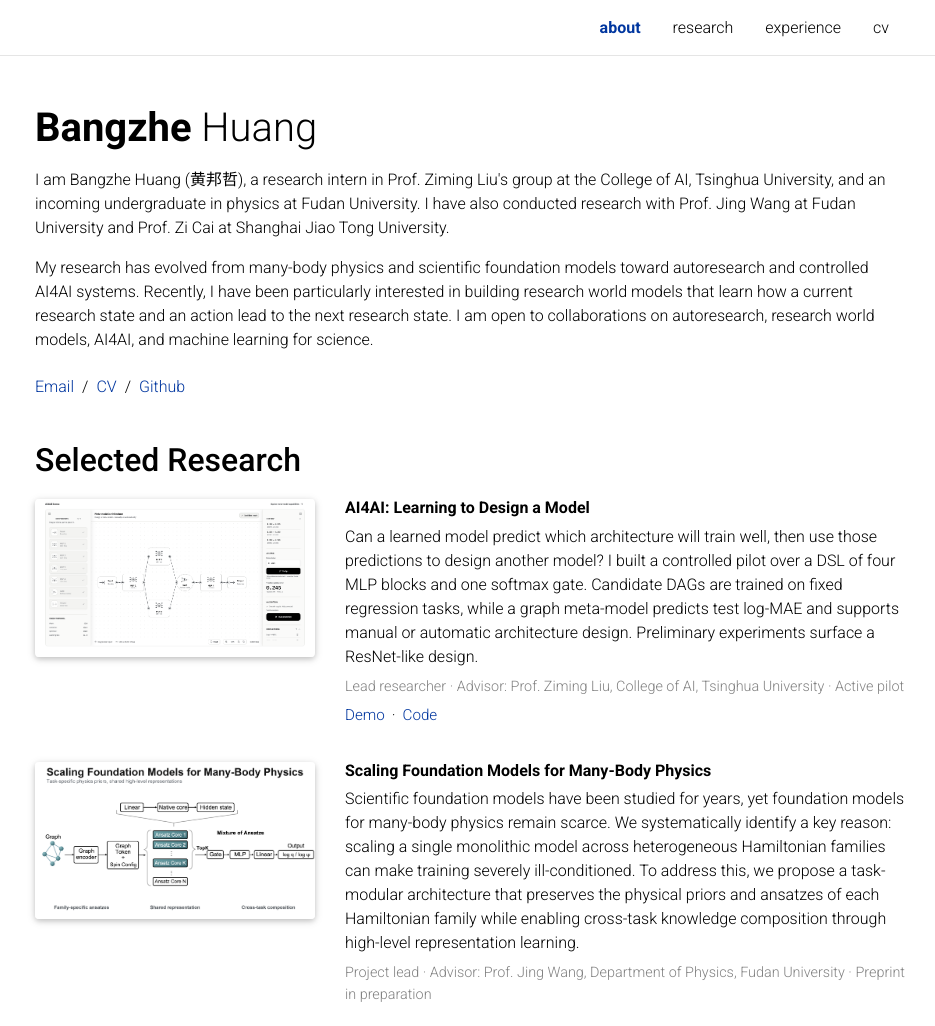
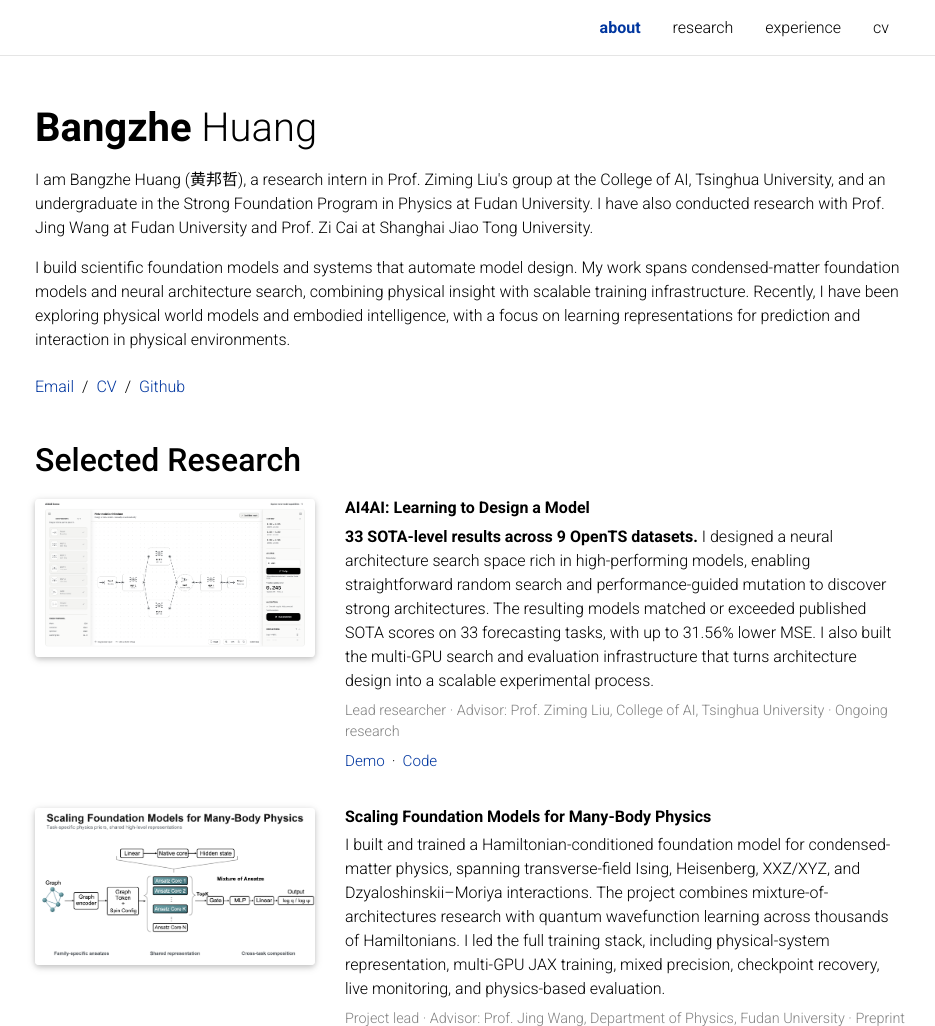
Before and after one commit to bangzhehuang/bangzhehuang.github.io, a website: page index.html in a window 1280 px wide. Shown: the top 1026 px of the page, without its empty margins (170-1105 px from the left). Drawn offline with Linux system fonts and the light colour scheme.

Commit message:
Update research profile and CV with foundation model and NAS results

```diff
--- a/index.html
+++ b/index.html
@@ -6,14 +6,14 @@
     <title>Bangzhe Huang</title>
     <meta
       name="description"
-      content="Bangzhe Huang works on research world models, automated research, AI4AI, and machine learning for science."
+      content="Bangzhe Huang builds scientific foundation models and AI4AI systems, with research in neural architecture search and physical world models."
     >
     <link rel="canonical" href="https://bangzhehuang.github.io/">
     <meta property="og:type" content="profile">
     <meta property="og:title" content="Bangzhe Huang">
     <meta
       property="og:description"
-      content="Research world models, automated research, AI4AI, and machine learning for science."
+      content="Scientific foundation models, neural architecture search, physical world models, and AI4AI."
     >
     <meta property="og:url" content="https://bangzhehuang.github.io/">
     <meta
@@ -63,18 +63,19 @@
         <div class="about-copy">
           <p>
             I am Bangzhe Huang (黄邦哲), a research intern in Prof. Ziming Liu's
-            group at the College of AI, Tsinghua University, and an incoming
-            undergraduate in physics at Fudan University. I have also conducted
+            group at the College of AI, Tsinghua University, and an
+            undergraduate in the Strong Foundation Program in Physics at Fudan
+            University. I have also conducted
             research with Prof. Jing Wang at Fudan University and Prof. Zi Cai at
             Shanghai Jiao Tong University.
           </p>
           <p>
-            My research has evolved from many-body physics and scientific foundation
-            models toward autoresearch and controlled AI4AI systems. Recently, I
-            have been particularly interested in building research world models
-            that learn how a current research state and an action lead to the next
-            research state. I am open to collaborations on autoresearch, research
-            world models, AI4AI, and machine learning for science.
+            I build scientific foundation models and systems that automate model
+            design. My work spans condensed-matter foundation models and neural
+            architecture search, combining physical insight with scalable training
+            infrastructure. Recently, I have been exploring physical world models
+            and embodied intelligence, with a focus on learning representations
+            for prediction and interaction in physical environments.
           </p>
         </div>
 
@@ -105,17 +106,18 @@
               <div class="research-body">
                 <h3>AI4AI: Learning to Design a Model</h3>
                 <p>
-                  Can a learned model predict which architecture will train well,
-                  then use those predictions to design another model? I built a
-                  controlled pilot over a DSL of four MLP blocks and one softmax
-                  gate. Candidate DAGs are trained on fixed regression tasks, while
-                  a graph meta-model predicts test log-MAE and supports manual or
-                  automatic architecture design. Preliminary experiments surface a
-                  ResNet-like design.
+                  <strong>33 SOTA-level results across 9 OpenTS datasets.</strong>
+                  I designed a neural architecture search space rich in
+                  high-performing models, enabling straightforward random search
+                  and performance-guided mutation to discover strong architectures.
+                  The resulting models matched or exceeded published SOTA scores
+                  on 33 forecasting tasks, with up to 31.56% lower MSE. I also built
+                  the multi-GPU search and evaluation infrastructure that turns
+                  architecture design into a scalable experimental process.
                 </p>
                 <p class="research-meta">
                   Lead researcher · Advisor: Prof. Ziming Liu, College of AI,
-                  Tsinghua University · Active pilot
+                  Tsinghua University · Ongoing research
                 </p>
                 <p class="research-links">
                   <a href="https://bangzhehuang.github.io/AI4AI-demo/">Demo</a>
@@ -137,14 +139,14 @@
               <div class="research-body">
                 <h3>Scaling Foundation Models for Many-Body Physics</h3>
                 <p>
-                  Scientific foundation models have been studied for years, yet
-                  foundation models for many-body physics remain scarce. We
-                  systematically identify a key reason: scaling a single monolithic
-                  model across heterogeneous Hamiltonian families can make training
-                  severely ill-conditioned. To address this, we propose a
-                  task-modular architecture that preserves the physical priors and
-                  ansatzes of each Hamiltonian family while enabling cross-task
-                  knowledge composition through high-level representation learning.
+                  I built and trained a Hamiltonian-conditioned foundation model
+                  for condensed-matter physics, spanning transverse-field Ising,
+                  Heisenberg, XXZ/XYZ, and Dzyaloshinskii–Moriya interactions. The
+                  project combines mixture-of-architectures research with quantum
+                  wavefunction learning across thousands of Hamiltonians. I led
+                  the full training stack, including physical-system representation,
+                  multi-GPU JAX training, mixed precision, checkpoint recovery,
+                  live monitoring, and physics-based evaluation.
                 </p>
                 <p class="research-meta">
                   Project lead · Advisor: Prof. Jing Wang, Department of Physics,
@@ -228,9 +230,9 @@
           <article class="experience-entry">
             <div>
               <h3>Department of Physics, Fudan University</h3>
-              <p>Incoming undergraduate in Physics</p>
+              <p>Undergraduate, Strong Foundation Program in Physics</p>
             </div>
-            <p class="experience-time">Starting September 2026</p>
+            <p class="experience-time">September 2026 – Present</p>
           </article>
         </div>
       </section>
```
Also changed, not shown: 2 other files.
